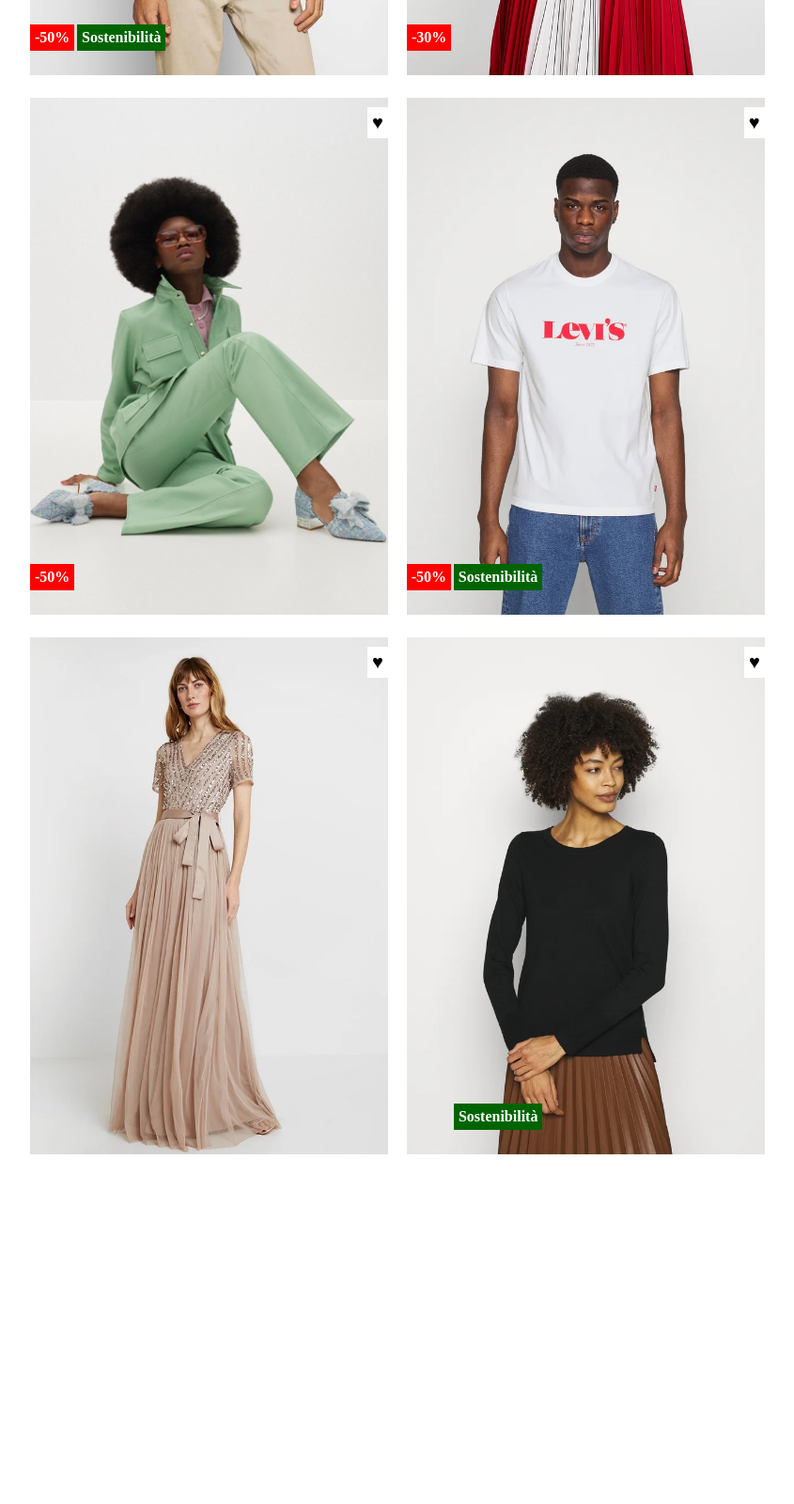
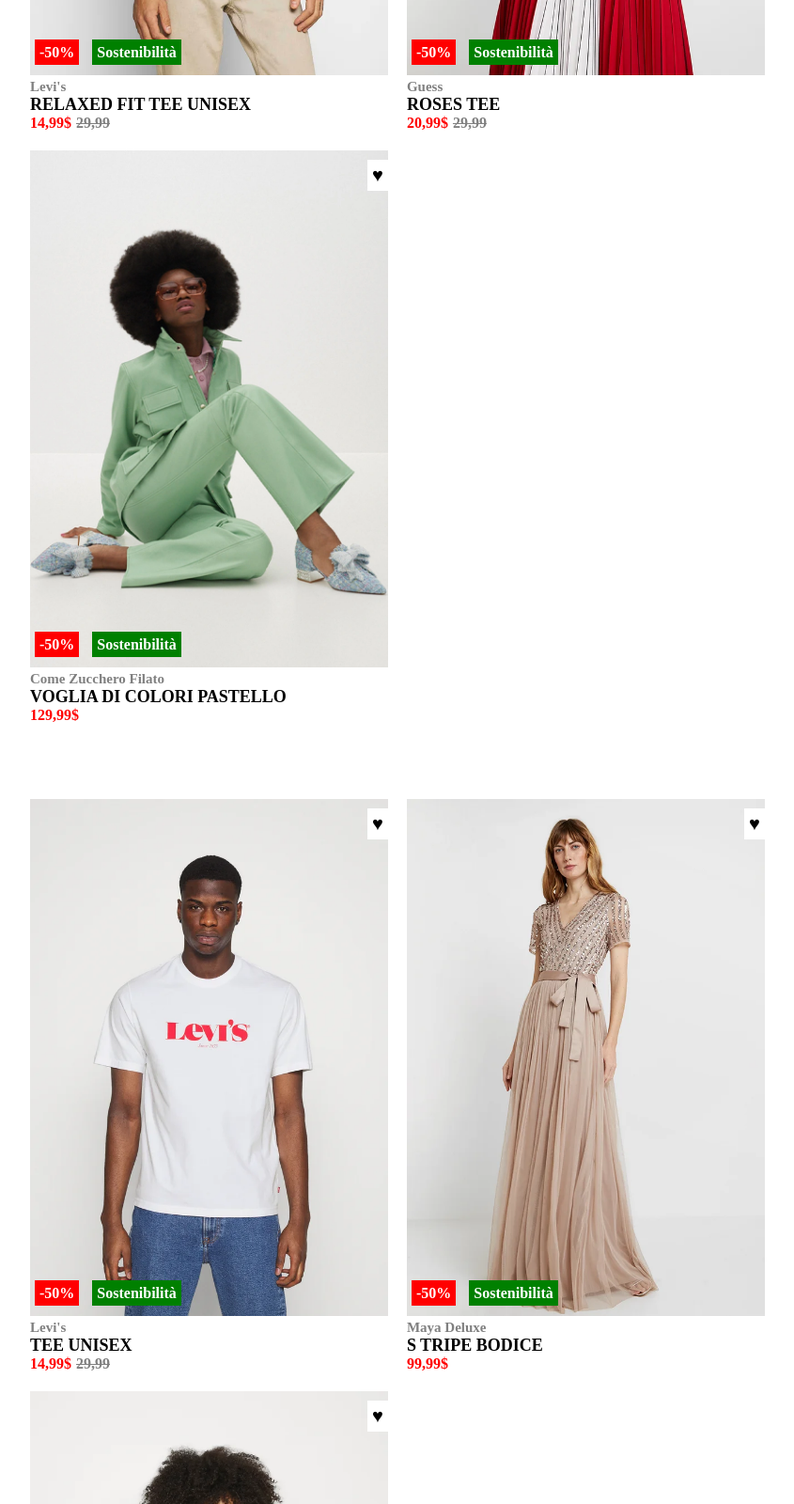
Before and after one commit to Giuseppe0197/html-css-boolando, a plain HTML site: page index.html in a window 1280 px wide. Shown: the part 520-2120 px from the top of the page at 94% size, without its empty margins (96-941 px from the left). Before the commit the page ends 1782 px from the top, so only its background shows below. Drawn offline with Linux system fonts and the light colour scheme.

Commit message:
hover images

```diff
--- a/css/style.css
+++ b/css/style.css
@@ -6,7 +6,7 @@
 
 .general-container {
     width: 80%;
-    margin: 30px 10%;
+    margin: 30px 10% 60px 10%;
 }
 
 .clearfix::after {
@@ -37,27 +37,84 @@
     background-color: white;
 }
 
-.sconto {
+.card-promo {
     position: absolute;
     font-weight: bold;
     color: white;
-    bottom: 30px;
+    bottom: 40px;
     left: 0;
     padding: 5px;
+    margin-bottom: 30px;
+}
+.sconto {
     background-color: red;
+    padding: 5px;
 }
 
 .sostieni {
-    position: absolute;
-    font-weight: bold;
-    color: white;
-    bottom: 30px;
-    left: 0;
+    background-color: green;
+    margin-left: 10px;
     padding: 5px;
-    background-color: darkgreen;
-    margin-left: 50px;
 }
 
 #sostieni2 {
     left: 0;
+    margin-left: 0;
 }
+
+.marca {
+    font-size: 15px;
+    color: grey;
+    font-weight: bold;
+}
+
+.tipo {
+    font-weight: bold;
+    font-size: 18px;
+}
+
+.prezzo-sconto {
+    font-weight: bold;
+    color: red;
+}
+
+.prezzo-iniziale {
+    color: grey;
+    text-decoration: line-through;
+    padding-left: 5px;
+}
+
+#immagine1b, #immagine2b, #immagine3b, #immagine4b, #immagine5b, #immagine6b {
+    display: none;
+    width: calc(100% - 20px);
+    height: 550px;
+    margin-right: 20px;
+    margin-top: 20px;
+    position: absolute;
+    top: 0;
+    left: 0;
+}
+
+.contenitore-immagini:hover #immagine1b{
+    display: inline-block;
+}
+
+.contenitore-immagini:hover #immagine2b{
+    display: inline-block;
+}
+
+.contenitore-immagini:hover #immagine3b{
+    display: inline-block;
+}
+
+.contenitore-immagini:hover #immagine4b{
+    display: inline-block;
+}
+
+.contenitore-immagini:hover #immagine5b{
+    display: inline-block;
+}
+
+.contenitore-immagini:hover #immagine6b{
+    display: inline-block;
+}
--- a/index.html
+++ b/index.html
@@ -18,24 +18,47 @@
             <div class="contenitore-immagini">
 
                 <img id="immagine1" src="img/1.webp" alt="">
+                <img id="immagine1b" src="img/1b.webp" alt="">
 
                 <div class="cuore">&hearts;</div>
 
-                <div class="sconto">-50%</div>
+                <div class="card-promo">
+                    <span class="sconto">-50%</span>
+                    <span class="sostieni">Sostenibilità</span>
+                </div>
 
-                <div class="sostieni">Sostenibilit&agrave;</div>
+                <div class="descrizione-prodotto">
+                    <p class="marca">Levi's</p>
+                    <p class="tipo">RELAXED FIT TEE UNISEX</p>
+                    <p class="prezzo-sconto">14,99$<span class="prezzo-iniziale">29,99</span></p>
+                </div>
+
+
 
             </div>
+
 
             <!-- immagine 2 -->
 
             <div class="contenitore-immagini">
 
                 <img id="immagine2" src="img/2.webp" alt="">
+                <img id="immagine2b" src="img/2b.webp" alt="">
 
-                <div class="cuore">&hearts;</div>
+                <div class="cuore">
+                    &hearts;
+                </div>
 
-                <div class="sconto">-30%</div>
+                    <div class="card-promo">
+                        <span class="sconto">-50%</span>
+                        <span class="sostieni">Sostenibilità</span>
+                    </div>
+
+                    <div class="descrizione-prodotto">
+                        <p class="marca">Guess</p>
+                        <p class="tipo">ROSES TEE</p>
+                        <p class="prezzo-sconto">20,99$<span class="prezzo-iniziale">29,99</span></p>
+                    </div>
 
             </div>
 
@@ -43,25 +66,52 @@
 
             <div class="contenitore-immagini">
 
-                <img id="immagine3" src="img/3.webp" alt="">
+                <div class="card-image">
 
-                <div class="cuore">&hearts;</div>
+                    <img id="immagine3" src="img/3.webp" alt="">
+                    <img id="immagine3b" src="img/3b.webp" alt="">
 
-                <div class="sconto">-50%</div>
+                    <div class="cuore">&hearts;</div>
+
+                </div>
+                <div class="card-promo">
+
+                    <span class="sconto">-50%</span>
+                    <span class="sostieni">Sostenibilità</span>
+
+                </div>
+
+                <div class="descrizione-prodotto">
+                    <p class="marca">Come Zucchero Filato</p>
+                    <p class="tipo">VOGLIA DI COLORI PASTELLO</p>
+                    <p class="prezzo-sconto">129,99$</p>
+                </div>
+
+
 
             </div>
+        </div>
 
+        <div class="general-container clearfix">
             <!-- immagine 4 -->
 
             <div class="contenitore-immagini">
 
                 <img id="immagine4" src="img/4.webp" alt="">
+                <img id="immagine4b" src="img/4b.webp" alt="">
 
                 <div class="cuore">&hearts;</div>
 
-                <div class="sconto">-50%</div>
+               <div class="card-promo">
+                    <span class="sconto">-50%</span>
+                    <span class="sostieni">Sostenibilità</span>
+                </div>
 
-                <div class="sostieni">Sostenibilit&agrave;</div>
+                <div class="descrizione-prodotto">
+                    <p class="marca">Levi's</p>
+                    <p class="tipo">TEE UNISEX</p>
+                    <p class="prezzo-sconto">14,99$<span class="prezzo-iniziale">29,99</span></p>
+                </div>
 
             </div>
 
@@ -70,8 +120,20 @@
             <div class="contenitore-immagini">
 
                 <img id="immagine5" src="img/5.webp" alt="">
+                <img id="immagine5b" src="img/5b.webp" alt="">
 
                 <div class="cuore">&hearts;</div>
+
+                <div class="card-promo">
+                    <span class="sconto">-50%</span>
+                    <span class="sostieni">Sostenibilità</span>
+                </div>
+
+                <div class="descrizione-prodotto">
+                    <p class="marca">Maya Deluxe</p>
+                    <p class="tipo">S TRIPE BODICE</p>
+                    <p class="prezzo-sconto">99,99$</p>
+                </div>
 
             </div>
 
@@ -80,10 +142,19 @@
             <div class="contenitore-immagini">
 
                 <img id="immagine6" src="img/6.webp" alt="">
+                <img id="immagine6b" src="img/6b.webp" alt="">
 
                 <div class="cuore">&hearts;</div>
 
-                <div class="sostieni" id="sostieni2">Sostenibilit&agrave;</div>
+                <div class="card-promo">
+                    <span class="sostieni" id="sostieni2">Sostenibilità</span>
+                </div>
+
+                <div class="descrizione-prodotto">
+                    <p class="marca">Esprit</p>
+                    <p class="tipo">MAGLIONE BLACK</p>
+                    <p class="prezzo-sconto">29,99$</p>
+                </div>
 
             </div>
 
```
